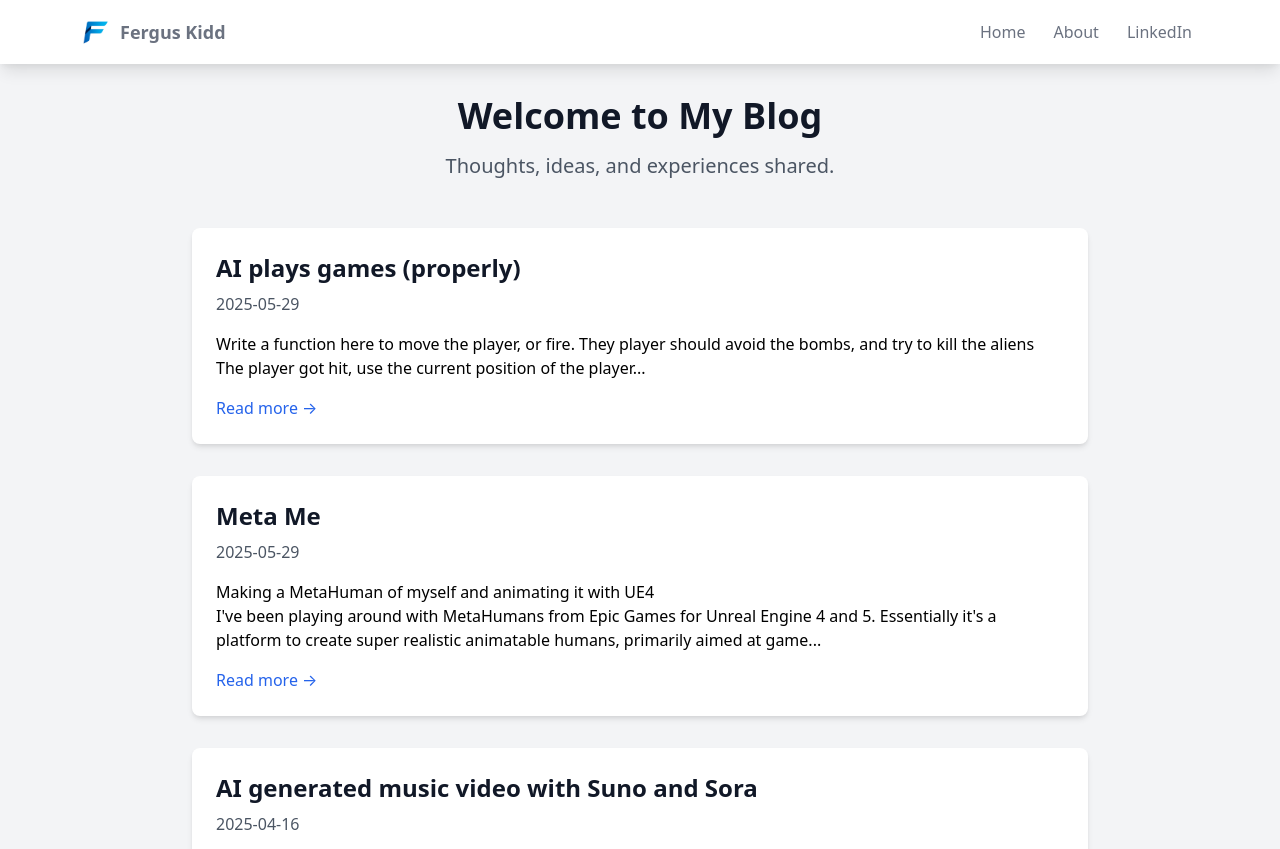
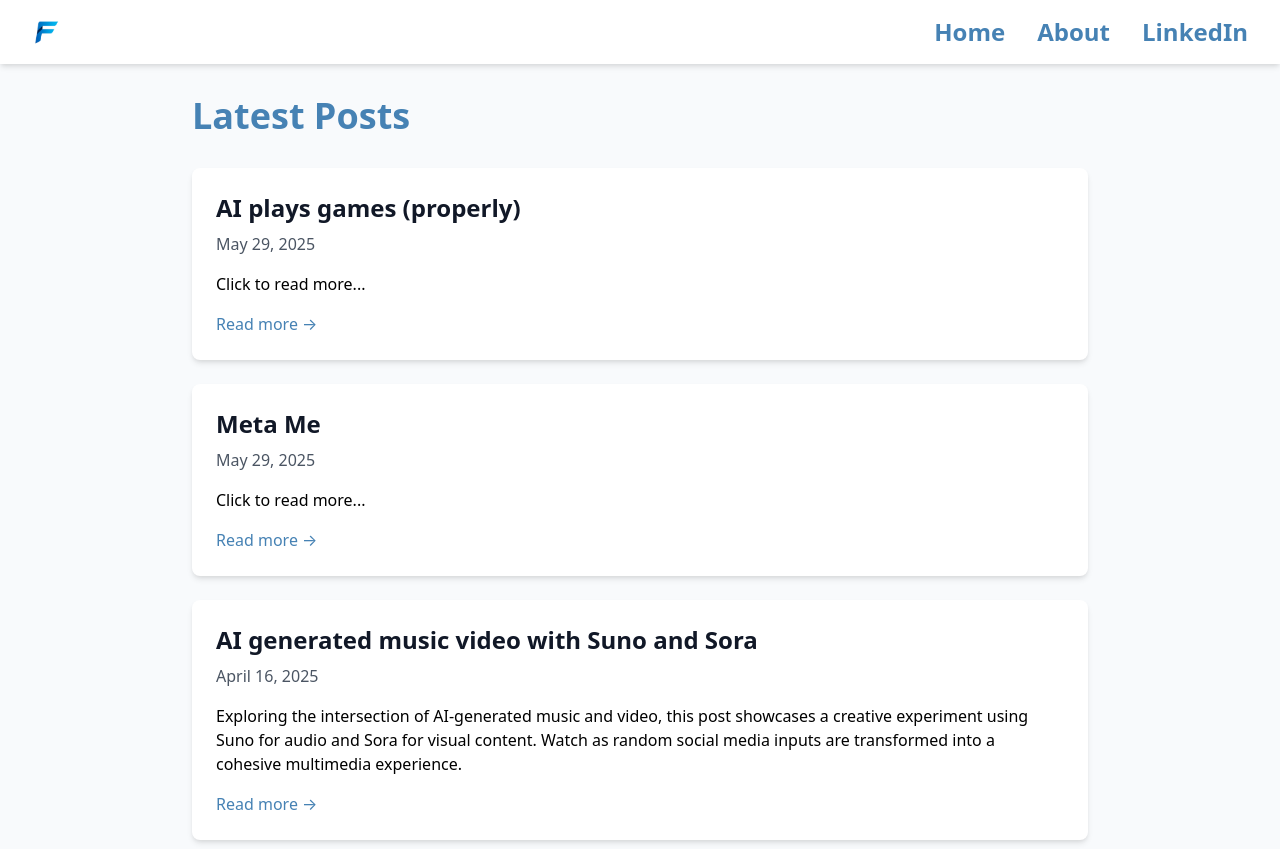
Before and after one commit to FergusKidd/ferguskidd.com, a FastAPI app: page / in a window 1280 px wide. Shown: the top 849 px of the page. Run offline with FastAPI, Linux system fonts and the light colour scheme.

Commit message:
bug fixes

```diff
--- a/content/posts/the-human-agent-connection.md
+++ b/content/posts/the-human-agent-connection.md
@@ -1,5 +1,7 @@
 title: The Human Agent Connection
 date: 2024-11-22
 slug: the-human-agent-connection
+summary:  I got to join George Sims and James Woodall on their 'GoHAndsFree' podcast to chat about RealWear and the future of Human and AI collaborative systems.
+feature_image: /static/images/human-agent-pod.png
 
 <figure class="kg-card kg-embed-card"><iframe width="200" height="113" src="https://www.youtube.com/embed/LGOBPPi5_gw?list=PLKN6Sz7yuHvWP1_rzakBox88rdhJGJTfd" frameborder="0" allow="accelerometer; autoplay; clipboard-write; encrypted-media; gyroscope; picture-in-picture; web-share" referrerpolicy="strict-origin-when-cross-origin" allowfullscreen></iframe></figure><p>Episode 5 - The Human Agent Connection<br></p><p>I got to join George Sims and James Woodall on their 'GoHAndsFree' podcast to chat about RealWear and the future of Human and AI collaborative systems.<br></p>
--- a/main.py
+++ b/main.py
@@ -8,51 +8,139 @@ from datetime import datetime
 
 app = FastAPI()
 
-# Mount static files
-app.mount("/static", StaticFiles(directory="static"), name="static")
+# Set up templates first
+templates = Jinja2Templates(directory="templates")
 
-# Set up templates
-templates = Jinja2Templates(directory="templates")
+# Mount static files - ensure proper configuration for url_for
+static_files = StaticFiles(directory="static")
+app.mount("/static", static_files, name="static")
 
 # Blog posts directory
 POSTS_DIR = Path("content/posts")
 
 def get_posts():
     posts = []
-    for post_file in POSTS_DIR.glob("*.md"):
-        with open(post_file, "r", encoding="utf-8") as f:
-            content = f.read()
-            # Extract metadata from the first few lines
-            metadata = {}
-            content_lines = content.split("\n")
-            body_lines = []
-            for i, line in enumerate(content_lines):
-                if line.startswith("title: "):
-                    metadata["title"] = line[7:]
-                elif line.startswith("date: "):
-                    metadata["date"] = line[6:]
-                elif line.startswith("slug: "):
-                    metadata["slug"] = line[6:]
-                elif line.strip() == "" and len(metadata) >= 3:
-                    # After all metadata, the rest is content
-                    body_lines = content_lines[i+1:]
-                    break
-            if not body_lines:
-                # fallback: skip first 3 lines
-                body_lines = content_lines[3:]
-            body = "\n".join(body_lines)
-            html_content = markdown2.markdown(body)
-            metadata["content"] = html_content
+    markdown_files = list(POSTS_DIR.glob("*.md"))
 
-            # Extract summary: first paragraph or first 40 words
-            summary_text = body.strip().split("\n\n")[0]  # first paragraph
-            words = summary_text.split()
-            if len(words) > 40:
-                summary_text = " ".join(words[:40]) + "..."
-            summary_html = markdown2.markdown(summary_text)
-            metadata["summary"] = summary_html
+    for post_file in markdown_files:
+        try:
+            with open(post_file, "r", encoding="utf-8") as f:
+                content = f.read()
+                # Extract metadata from the first few lines
+                metadata = {}
+                content_lines = content.split("\n")
+                body_lines = []
+                in_body = False
 
-            posts.append(metadata)
+                for line in content_lines:
+                    if not in_body:
+                        if line.startswith("title: "):
+                            metadata["title"] = line[7:].strip()
+                        elif line.startswith("date: "):
+                            metadata["date"] = line[6:].strip()
+                        elif line.startswith("slug: "):
+                            metadata["slug"] = line[6:].strip()
+                        elif line.startswith("summary: "):
+                            metadata["summary"] = line[9:].strip()
+                        elif line.startswith("feature_image: "):
+                            metadata["feature_image"] = line[15:].strip()
+                        elif line.strip() == "":
+                            in_body = True
+                            continue
+                    else:
+                        body_lines.append(line)
+
+                # Generate slug from filename if not provided
+                if "slug" not in metadata:
+                    metadata["slug"] = post_file.stem
+
+                # Use filename as title if not provided
+                if "title" not in metadata:
+                    metadata["title"] = post_file.stem.replace("-", " ").title()
+
+                # Use current date if not provided
+                if "date" not in metadata:
+                    metadata["date"] = datetime.now().strftime("%Y-%m-%d")
+
+                if not body_lines:
+                    continue
+
+                body = "\n".join(body_lines)
+
+                # Clean up Ghost CMS specific content
+                body = body.replace("__GHOST_URL__", "")
+
+                # Extract summary from caption or first few sentences
+                summary_text = ""
+
+                # First try to get the video caption
+                if "<figcaption>" in body:
+                    caption_start = body.find("<figcaption>")
+                    caption_end = body.find("</figcaption>")
+                    if caption_start != -1 and caption_end != -1:
+                        summary_text = body[caption_start + 12:caption_end].strip()
+
+                # If no caption found, try to find first few sentences from the content
+                if not summary_text:
+                    # First, clean up HTML tags and get plain text
+                    clean_text = ""
+                    for line in body_lines:
+                        line = line.strip()
+                        if line and not line.startswith("<"):
+                            # Remove any remaining HTML tags
+                            line = line.replace("<p>", "").replace("</p>", "")
+                            line = line.replace("<br>", " ").replace("<br/>", " ")
+                            line = line.replace("&nbsp;", " ")
+                            clean_text += line + " "
+
+                    # Split into sentences (basic sentence detection)
+                    sentences = []
+                    current_sentence = ""
+                    for char in clean_text:
+                        current_sentence += char
+                        if char in '.!?' and len(current_sentence.strip()) > 10:  # Only split on punctuation if sentence is long enough
+                            sentences.append(current_sentence.strip())
+                            current_sentence = ""
+
+                    if current_sentence.strip():
+                        sentences.append(current_sentence.strip())
+
+                    # Take first 2-3 sentences or first 200 characters
+                    if sentences:
+                        summary_text = " ".join(sentences[:3])
+                    else:
+                        summary_text = clean_text[:200]
+
+                    # Add ellipsis if we cut off the text
+                    if len(clean_text) > len(summary_text):
+                        summary_text = summary_text.rstrip() + "..."
+
+                # Clean up any remaining HTML in the summary
+                summary_text = summary_text.replace("<", "&lt;").replace(">", "&gt;")
+
+                # Remove video player HTML from body
+                if "<figure class=\"kg-card kg-video-card" in body:
+                    body = f"<p>{summary_text}</p>"
+
+                # Convert to HTML if it's not already HTML
+                if not body.strip().startswith("<"):
+                    html_content = markdown2.markdown(
+                        body,
+                        extras=["html-classes", "html"],
+                        safe_mode="escape"
+                    )
+                else:
+                    html_content = body
+
+                metadata["content"] = html_content
+
+                # If no summary was provided in metadata, use a default
+                if "summary" not in metadata:
+                    metadata["summary"] = "Click to read more..."
+
+                posts.append(metadata)
+        except Exception as e:
+            continue
 
     # Sort posts by date
     posts.sort(key=lambda x: datetime.strptime(x["date"], "%Y-%m-%d"), reverse=True)
@@ -87,6 +175,13 @@ async def post(request: Request, slug: str):
         {"request": request, "post": post, "current_year": datetime.now().year}
     )
 
+@app.get("/talk")
+async def talk(request: Request):
+    return templates.TemplateResponse(
+        "talk.html",
+        {"request": request, "current_year": datetime.now().year}
+    )
+
 # Add a custom Jinja2 filter for date formatting
 def format_date(value):
     try:
--- a/templates/base.html
+++ b/templates/base.html
@@ -3,25 +3,47 @@
 <head>
     <meta charset="UTF-8">
     <meta name="viewport" content="width=device-width, initial-scale=1.0">
-    <title>{% block title %}Fergus Kidd{% endblock %}</title>
+    <link rel="icon" href="/static/images/logo.png" type="image/png">
+    <title>{% block title %}Fergus Kidd - R&D Engineering Lead & Microsoft MVP{% endblock %}</title>
     <link href="https://cdn.jsdelivr.net/npm/tailwindcss@2.2.19/dist/tailwind.min.css" rel="stylesheet">
+    <link rel="stylesheet" href="/static/css/style.css">
+    <style>
+        :root {
+            --steel-blue: #4682b4;
+        }
+        body {
+            background-color: #f8fafc;
+        }
+        .bg-steel-blue {
+            background-color: var(--steel-blue);
+        }
+        .text-steel-blue {
+            color: var(--steel-blue);
+        }
+        .hover\:text-steel-blue:hover {
+            color: var(--steel-blue);
+        }
+    </style>
 </head>
-<body class="bg-gray-100 min-h-screen">
-    <nav class="bg-white shadow-lg">
-        <div class="max-w-6xl mx-auto px-4">
-            <div class="flex justify-between">
-                <div class="flex space-x-7">
-                    <div>
-                        <a href="/" class="flex items-center py-4">
-                            <img src="/static/images/logo.png" alt="Logo" class="h-8 w-8 mr-2">
-                            <span class="font-semibold text-gray-500 text-lg">Fergus Kidd</span>
-                        </a>
-                    </div>
+<body class="min-h-screen">
+    <nav class="bg-white shadow-md">
+        <div class="max-w-7xl mx-auto px-4 sm:px-6 lg:px-8">
+            <div class="flex justify-between h-16">
+                <div class="flex-shrink-0 flex items-center">
+                    <a href="/">
+                        <img src="/static/images/logo.png" alt="Logo" class="h-8 w-auto">
+                    </a>
                 </div>
-                <div class="flex items-center space-x-3">
-                    <a href="/" class="py-4 px-2 text-gray-500 hover:text-gray-900">Home</a>
-                    <a href="/about" class="py-4 px-2 text-gray-500 hover:text-gray-900">About</a>
-                    <a href="https://www.linkedin.com/in/fergus-kidd-1a222667/" class="py-4 px-2 text-gray-500 hover:text-gray-900">LinkedIn</a>
+                <div class="hidden sm:flex sm:space-x-8 items-center">
+                    <a href="/" class="text-2xl font-bold text-steel-blue">
+                        Home
+                    </a>
+                    <a href="/about" class="text-2xl font-bold text-steel-blue">
+                        About
+                    </a>
+                    <a href="https://www.linkedin.com/in/fergus-kidd-1a222667/" class="text-2xl font-bold text-steel-blue">
+                        LinkedIn
+                    </a>
                 </div>
             </div>
         </div>
@@ -36,5 +58,7 @@
             <p class="text-center text-gray-500">&copy; {{ current_year }} Fergus Kidd. All rights reserved.</p>
         </div>
     </footer>
+
+    <script src="/static/js/main.js"></script>
 </body>
 </html>
--- a/templates/home.html
+++ b/templates/home.html
@@ -1,29 +1,41 @@
 {% extends "base.html" %}
-
-{% block title %}Home - Fergus Kidd{% endblock %}
 
 {% block content %}
 <div class="max-w-4xl mx-auto">
-    <div class="text-center mb-12">
-        <h1 class="text-4xl font-bold text-gray-900 mb-4">Welcome to My Blog</h1>
-        <p class="text-xl text-gray-600">Thoughts, ideas, and experiences shared.</p>
-    </div>
+    <h1 class="text-4xl font-bold text-steel-blue mb-8">Latest Posts</h1>
 
-    <div class="space-y-8">
-        {% for post in posts %}
-        <article class="bg-white rounded-lg shadow-md overflow-hidden">
-            <div class="p-6">
-                <h2 class="text-2xl font-bold text-gray-900 mb-2">
-                    <a href="/posts/{{ post.slug }}" class="hover:text-blue-600">{{ post.title }}</a>
-                </h2>
-                <p class="text-gray-600 mb-4">{{ post.date }}</p>
-                <div class="prose max-w-none">
-                    {{ post.summary|safe }}
-                </div>
-                <a href="/posts/{{ post.slug }}" class="inline-block mt-4 text-blue-600 hover:text-blue-800">Read more →</a>
-            </div>
-        </article>
-        {% endfor %}
-    </div>
+    {% for post in posts %}
+    <article class="bg-white rounded-lg shadow-md p-6 mb-6">
+        <h2 class="text-2xl font-semibold text-gray-900 mb-2">
+            <a href="/posts/{{ post.slug }}" class="hover:text-steel-blue">{{ post.title }}</a>
+        </h2>
+        <div class="text-gray-600 mb-4">
+            <span>{{ post.date | format_date }}</span>
+            {% if post.category %}
+            <span class="mx-2">•</span>
+            <span class="text-steel-blue">{{ post.category }}</span>
+            {% endif %}
+        </div>
+        <div class="prose max-w-none">
+            {% if post.summary %}
+                {{ post.summary }}
+            {% else %}
+                {{ post.content[:300] | striptags }}...
+            {% endif %}
+        </div>
+        <div class="mt-4">
+            <a href="/posts/{{ post.slug }}" class="text-steel-blue hover:text-blue-800">Read more →</a>
+        </div>
+        {% if post.tags %}
+        <div class="mt-4">
+            {% for tag in post.tags.split(',') %}
+            <span class="inline-block bg-gray-200 rounded-full px-3 py-1 text-sm font-semibold text-gray-700 mr-2 mb-2">
+                #{{ tag.strip() }}
+            </span>
+            {% endfor %}
+        </div>
+        {% endif %}
+    </article>
+    {% endfor %}
 </div>
 {% endblock %}
```
Also changed, not shown: content/posts/ai-generated-music-videos-with-suno-and-sora.md (+1 -0 lines), content/posts/ai-videos.md (+2 -0 lines), content/posts/live-ai-self-interview.md (+7 -1 lines), content/posts/talk-to-fergus.md (deleted, +0 -5 lines), templates/404.html (deleted, +0 -12 lines), templates/about.html (+12 -22 lines), templates/post.html (deleted, +0 -26 lines), templates/post_detail.html (added, +31 -0 lines), static/images/runway.png (added), static/images/the-human-agent-connection.png (added), 2 other files.
